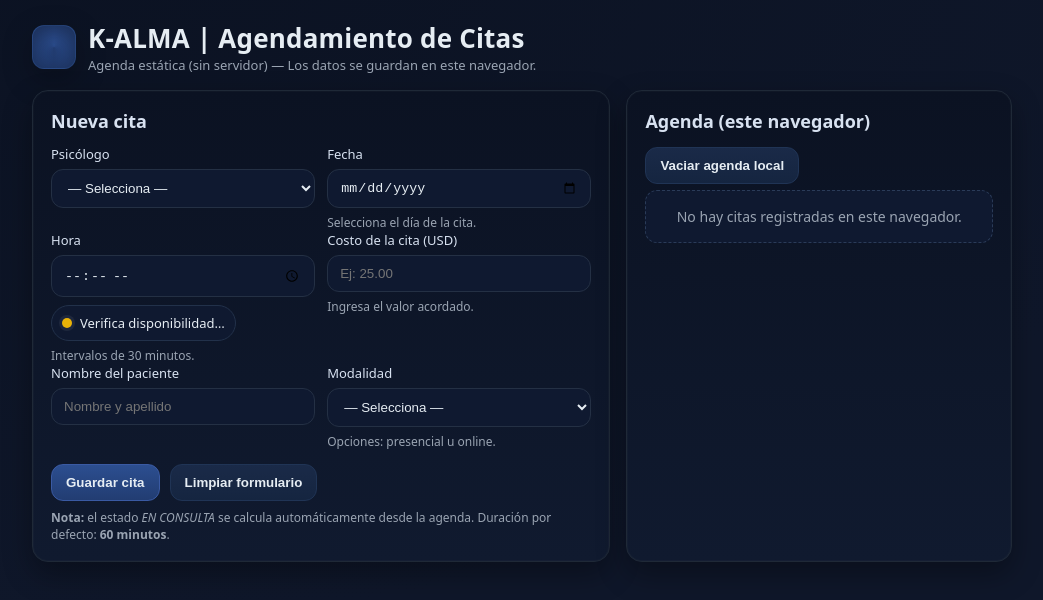
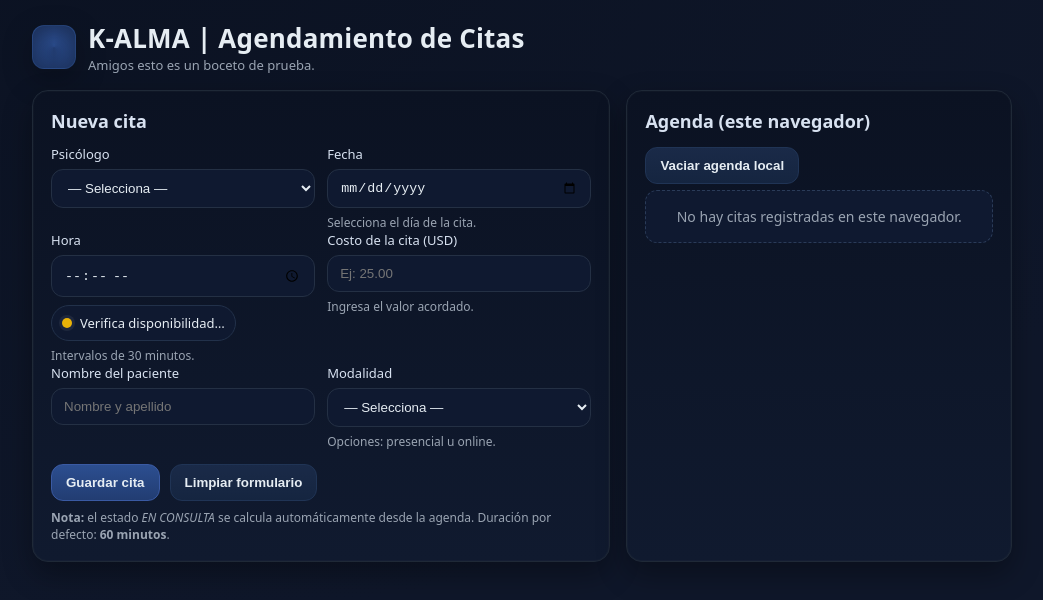
Before and after one commit to UserTestCC/citas, a plain HTML site: page index.html in a window 1280 px wide. Shown: the whole page, without its empty margins (118-1161 px from the left). Drawn offline with Linux system fonts and the light colour scheme.

Commit message:
Update index.html

```diff
--- a/index.html
+++ b/index.html
@@ -134,7 +134,7 @@
         <div class="logo" aria-hidden="true"></div>
         <div>
           <h1>K-ALMA | Agendamiento de Citas</h1>
-          <div class="subtitle">Agenda estática (sin servidor) — Los datos se guardan en este navegador.</div>
+          <div class="subtitle">Amigos esto es un boceto de prueba.</div>
         </div>
       </div>
     </header>
```
